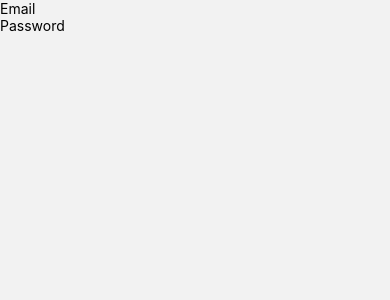
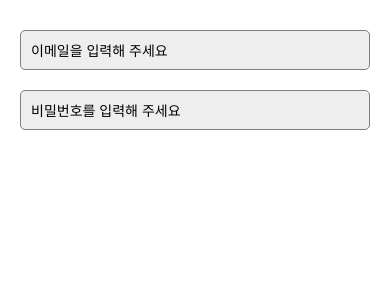
Before and after one commit to Seojeonguk/alcohol_note, a React Native app: screen /login in a window 390 px wide. Shown: the top 300 px of the page. Built offline with nearby package versions, Linux system fonts and the light colour scheme.

Commit message:
Apply styles
This will provide style to the input tag.

Signed-off-by: Seojeonguk <junguk7880@naver.com>

```diff
--- a/components/screen/Login.js
+++ b/components/screen/Login.js
@@ -1,5 +1,5 @@
 import { useState } from 'react';
-import { TextInput, View } from 'react-native';
+import { StyleSheet, TextInput, View } from 'react-native';
 import { SafeAreaView } from 'react-native-safe-area-context';
 
 export default function Login() {
@@ -15,19 +15,42 @@ export default function Login() {
   };
 
   return (
-    <SafeAreaView>
-      <View>
+    <SafeAreaView style={styles.container}>
+      <View style={styles.inputBox}>
         <TextInput
           onChangeText={(newEmail) => handleChangeEmail(newEmail)}
-          placeholder="Email"
+          placeholder="이메일을 입력해 주세요"
+          style={styles.input}
           value={email}
+          clearButtonMode="always"
         />
         <TextInput
           onChangeText={(newPassword) => handleChangePassword(newPassword)}
-          placeholder="Password"
+          placeholder="비밀번호를 입력해 주세요"
+          style={styles.input}
           value={password}
         />
       </View>
     </SafeAreaView>
   );
 }
+
+const styles = StyleSheet.create({
+  container: {
+    flex: 1,
+    backgroundColor: 'white',
+  },
+  input: {
+    backgroundColor: '#eeeeee',
+    borderColor: 'grey',
+    borderRadius: 5,
+    borderWidth: 1,
+    height: 40,
+    marginVertical: 10,
+    paddingHorizontal: 10,
+  },
+  inputBox: {
+    justifyContent: 'center',
+    padding: 20,
+  },
+});
```
